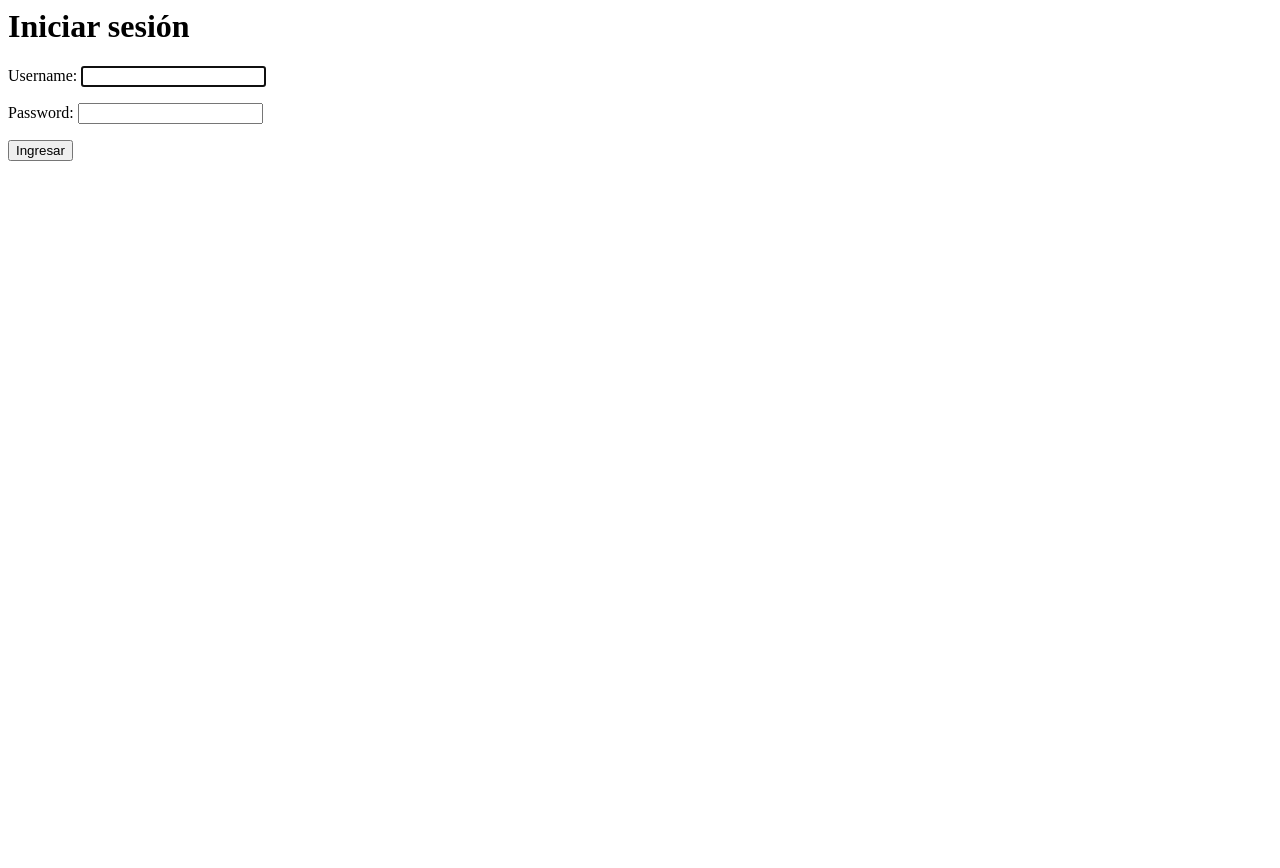
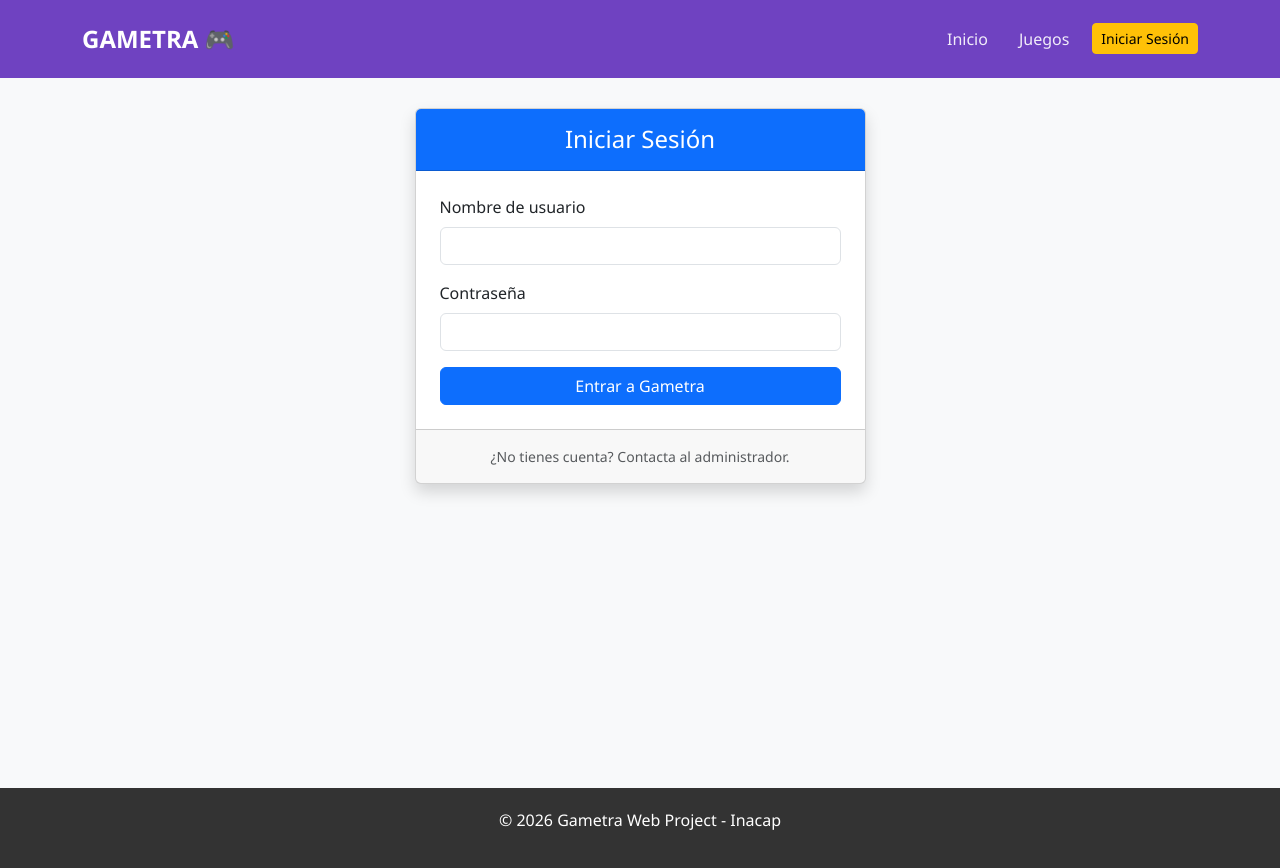
Before and after one commit to allys081/gametra-web, a Django app: page /login/ in a window 1280 px wide. Before the commit the page ends 161 px from the top, so only its background shows below. Run offline with Django 5.2, Linux system fonts and the light colour scheme.

Commit message:
mejora visual iniciosesion

```diff
--- a/config/settings.py
+++ b/config/settings.py
@@ -115,3 +115,6 @@ USE_TZ = True
 # https://docs.djangoproject.com/en/6.0/howto/static-files/
 
 STATIC_URL = 'static/'
+
+LOGIN_REDIRECT_URL = '/'
+LOGOUT_REDIRECT_URL = '/'
--- a/templates/registration/login.html
+++ b/templates/registration/login.html
@@ -1,10 +1,41 @@
-<h1>Iniciar sesión</h1>
+{% extends 'base.html' %}
 
-<form method="post">
-    {% csrf_token %}
-    {{ form.as_p }}
+{% block content %}
+<div class="row justify-content-center">
+    <div class="col-md-5">
+        <div class="card shadow">
+            <div class="card-header bg-primary text-white text-center py-3">
+                <h4 class="mb-0">Iniciar Sesión</h4>
+            </div>
+            <div class="card-body p-4">
+                <form method="post">
+                    {% csrf_token %}
 
-    <button type="submit">
-        Ingresar
-    </button>
-</form>
+                    {% if form.errors %}
+                        <div class="alert alert-danger">
+                            Tu usuario o contraseña no coinciden. Por favor, intenta de nuevo.
+                        </div>
+                    {% endif %}
+
+                    <div class="mb-3">
+                        <label for="id_username" class="form-label">Nombre de usuario</label>
+                        <input type="text" name="username" class="form-control" id="id_username" required>
+                    </div>
+
+                    <div class="mb-3">
+                        <label for="id_password" class="form-label">Contraseña</label>
+                        <input type="password" name="password" class="form-control" id="id_password" required>
+                    </div>
+
+                    <div class="d-grid gap-2">
+                        <button type="submit" class="btn btn-primary">Entrar a Gametra</button>
+                    </div>
+                </form>
+            </div>
+            <div class="card-footer text-center py-3">
+                <p class="mb-0 text-muted small">¿No tienes cuenta? Contacta al administrador.</p>
+            </div>
+        </div>
+    </div>
+</div>
+{% endblock %}
```
